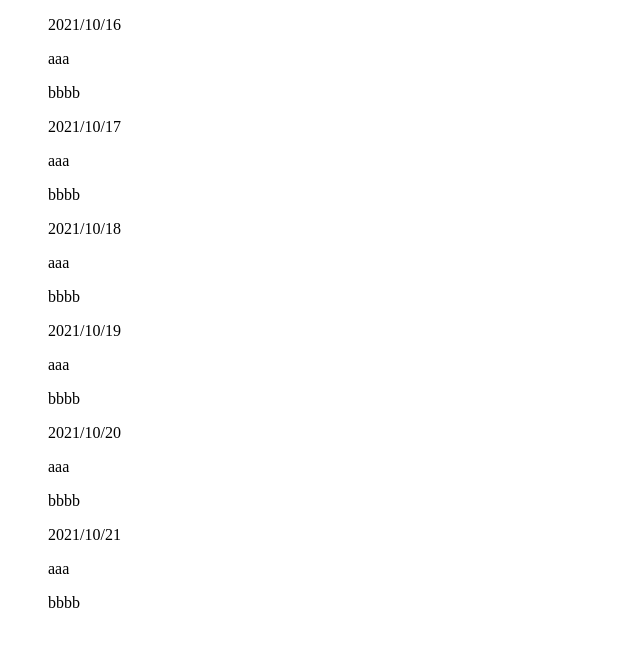
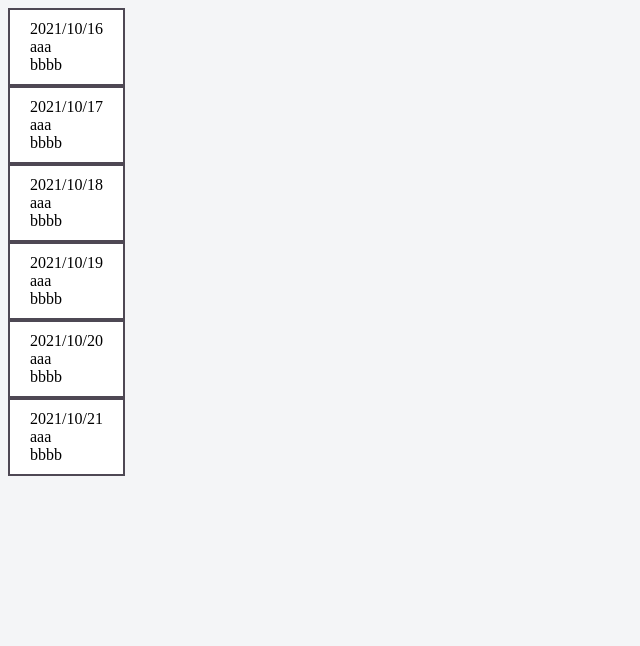
Before and after one commit to KAI-0129/RelatedPopulation, a plain HTML site: page templates/index.html in a window 1280 px wide. Shown: the whole page, without its empty margins (0-640 px from the left). Drawn offline with Linux system fonts and the light colour scheme.

Commit message:
cssの追加とhtmlの書き換え

```diff
--- /dev/null
+++ b/css/index.css
@@ -0,0 +1,20 @@
+/* header{
+    background-color: #4E4854;
+} */
+
+body{
+    background-color: #F4F5F7;
+}
+
+.calender{
+    background-color: white;
+    /* width: 330px; */
+    /* background: #fcfcfc;背景色 */
+    padding: 10px 20px 10px 20px;/*ボックス内の余白*/
+    border: solid 2px #4E4854;/*線の種類 太さ 色*/
+}
+.calender_main{
+    display: flex;
+	justify-content: space-between;
+	flex-wrap: wrap;
+}
--- a/templates/index.html
+++ b/templates/index.html
@@ -4,39 +4,53 @@
     <meta charset="UTF-8">
     <meta http-equiv="X-UA-Compatible" content="IE=edge">
     <meta name="viewport" content="width=device-width, initial-scale=1.0">
+    <link rel="stylesheet" href="../css/index.css">
     <title>RelatedPopulation</title>
 </head>
 <body>
     <header class="calenderHeader"></header>
+    <div class="calender_main">
         <div class="calender">
-            <ul class="event_date" >2021/10/16 </ul>
-            <ul class="event_title" >aaa </ul>
-            <ul class="event_detail" >bbbb </ul>
+            <div class="event_date" >2021/10/16 </div>
+            <div class="event_title" >aaa </div>
+            <div class="event_detail" >bbbb </div>
         </div>
+    </div>
+    <div class="calender_main">
         <div class="calender">
-            <ul class="event_date" >2021/10/17 </ul>
-            <ul class="event_title" >aaa </ul>
-            <ul class="event_detail" >bbbb </ul>
+            <div class="event_date" >2021/10/17 </div>
+            <div class="event_title" >aaa </div>
+            <div class="event_detail" >bbbb </div>
         </div>
+    </div>
+    <div class="calender_main">
         <div class="calender">
-            <ul class="event_date" >2021/10/18 </ul>
-            <ul class="event_title" >aaa </ul>
-            <ul class="event_detail" >bbbb </ul>
+            <div class="event_date" >2021/10/18 </div>
+            <div class="event_title" >aaa </div>
+            <div class="event_detail" >bbbb </div>
         </div>
+    </div>
+    <div class="calender_main">
         <div class="calender">
-            <ul class="event_date" >2021/10/19 </ul>
-            <ul class="event_title" >aaa </ul>
-            <ul class="event_detail" >bbbb </ul>
+            <div class="event_date" >2021/10/19 </div>
+            <div class="event_title" >aaa </div>
+            <div class="event_detail" >bbbb </div>
         </div>
+    </div>
+    <div class="calender_main">
         <div class="calender">
-            <ul class="event_date" >2021/10/20 </ul>
-            <ul class="event_title" >aaa </ul>
-            <ul class="event_detail" >bbbb </ul>
+            <div class="event_date" >2021/10/20 </div>
+            <div class="event_title" >aaa </div>
+            <div class="event_detail" >bbbb </div>
         </div>
+    </div>
+    <div class="calender_main">
         <div class="calender">
-            <ul class="event_date" >2021/10/21 </ul>
-            <ul class="event_title" >aaa </ul>
-            <ul class="event_detail" >bbbb </ul>
+            <div class="event_date" >2021/10/21 </div>
+            <div class="event_title" >aaa </div>
+            <div class="event_detail" >bbbb </div>
         </div>
+    </div>
+
 </body>
 </html>
```
